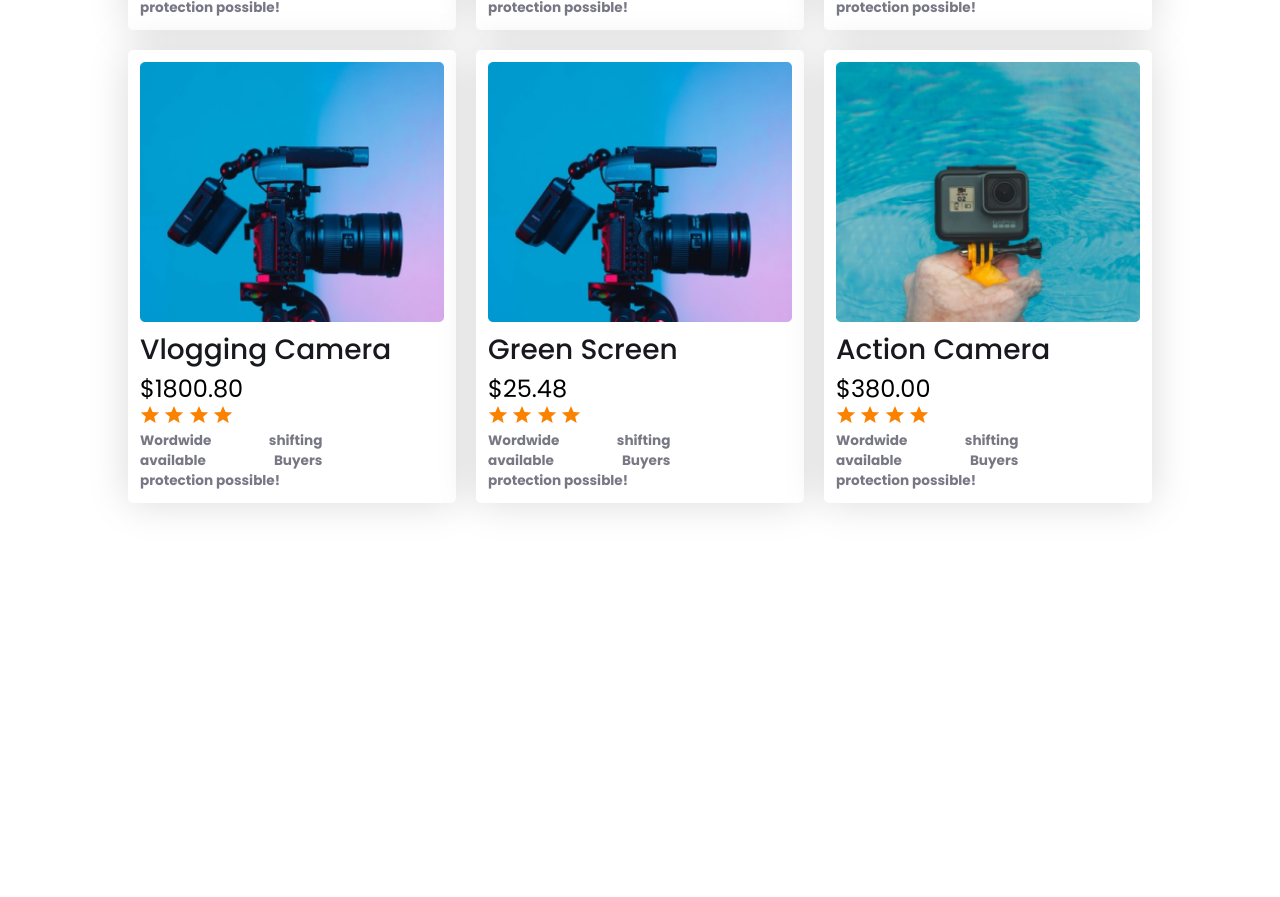
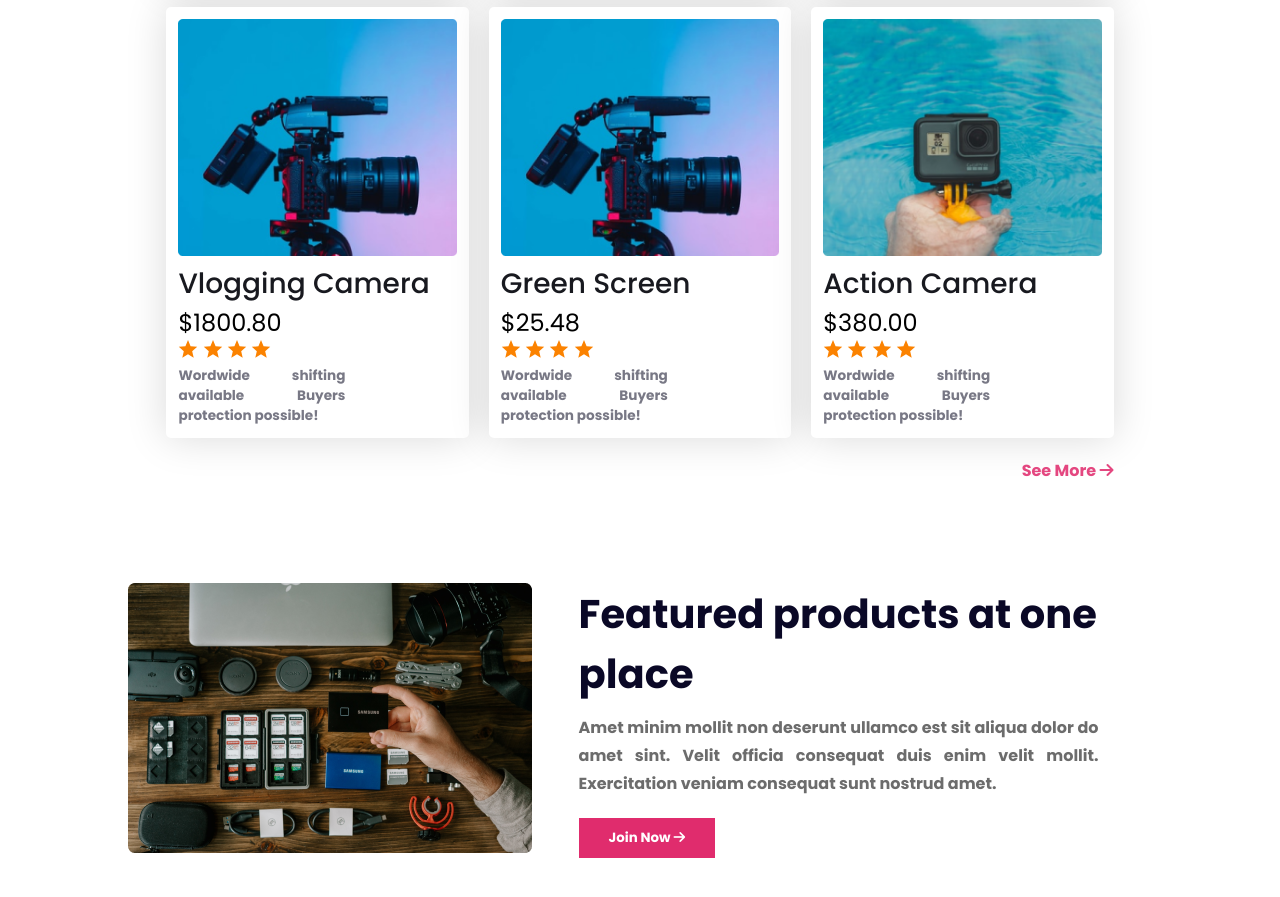
Before and after one commit to md-jihad-khan/Influencer--Gear-ph, a plain HTML site: page index.html in a window 1280 px wide. Shown: the part 1787-2684 px from the top of the page. Before the commit the page ends 2390 px from the top, so only its background shows below. Drawn offline with Linux system fonts and the light colour scheme.

Commit message:
featured section added

```diff
--- a/index.html
+++ b/index.html
@@ -190,6 +190,27 @@
             </p>
           </div>
         </div>
+        <div class="see-more">
+          <a href="">See More <i class="fa-solid fa-arrow-right"> </i></a>
+        </div>
+      </section>
+      <!-- feature section -->
+      <section class="featured">
+        <div class="featured-img">
+          <img src="images/gear.png" alt="" />
+        </div>
+        <div class="featured-content">
+          <h3 class="featured-title">Featured products at one place</h3>
+          <p class="featured-description">
+            Amet minim mollit non deserunt ullamco est sit aliqua dolor do amet
+            sint. Velit officia consequat duis enim velit mollit. Exercitation
+            veniam consequat sunt nostrud amet.
+          </p>
+
+          <button class="featured-btn">
+            Join Now <i class="fa-solid fa-arrow-right"> </i>
+          </button>
+        </div>
       </section>
     </main>
     <!-- footer -->
--- a/style.css
+++ b/style.css
@@ -23,7 +23,7 @@
 
 /* header styles */
 header {
-  width: 86%;
+  width: 85%;
   margin: auto;
 }
 /* nav  styles*/
@@ -100,7 +100,7 @@ nav ul li i {
 
 /* companys style */
 .company-container {
-  max-width: 78%;
+  max-width: 75%;
   margin: 100px auto;
 }
 .company-container hr {
@@ -126,7 +126,7 @@ nav ul li i {
 
 /* popular collection section */
 .popular {
-  max-width: 80%;
+  max-width: 74%;
   margin: 100px auto;
 }
 
@@ -173,6 +173,56 @@ nav ul li i {
   max-width: 60%;
   text-align: justify;
 }
+.see-more {
+  display: flex;
+  justify-content: end;
+  margin: 20px 0px;
+}
+.see-more a {
+  text-decoration: none;
+  color: rgba(224, 44, 109, 0.87);
+  font-weight: 700;
+}
+
+/* featured section style */
+.featured {
+  max-width: 80%;
+  margin: 100px auto;
+  display: flex;
+  justify-content: space-between;
+  align-items: center;
+}
+.featured-img {
+  max-width: 40%;
+}
+.featured-img img {
+  width: 100%;
+}
+
+.featured-content {
+  max-width: 56%;
+}
+.featured-title {
+  color: #0a0826;
+  font-size: 2.5rem;
+  font-weight: 700;
+  margin-bottom: 10px;
+}
+.featured-description {
+  color: #6c6c6c;
+  text-align: justify;
+  max-width: 520px;
+  font-weight: 700;
+  line-height: 28px;
+  margin-bottom: 20px;
+}
+.featured-btn {
+  color: #fff;
+  background: #e02c6d;
+  padding: 10px 30px;
+  border: none;
+  font-weight: 700;
+}
 /* responsive style */
 @media screen and (max-width: 576px) {
   nav .menu-icon {
@@ -186,10 +236,12 @@ nav ul li i {
     display: block;
   }
 
-  .banner {
+  .banner,
+  .featured {
     flex-direction: column-reverse;
     text-align: center;
   }
+
   .banner-content {
     width: 100%;
     margin-top: 20px;
@@ -205,7 +257,9 @@ nav ul li i {
   .company-container hr {
     display: none;
   }
-
+  .companys {
+    justify-content: center;
+  }
   .collection-cards {
     display: grid;
     grid-template-columns: 1fr;
@@ -214,16 +268,27 @@ nav ul li i {
   .popular {
     max-width: 90%;
   }
+  .featured-content {
+    max-width: 100%;
+    margin-bottom: 20px;
+  }
+  .featured-img {
+    max-width: 100%;
+  }
 }
 
 @media screen and (min-width: 576px) and (max-width: 992px) {
-  .banner {
+  .banner,
+  .featured {
     flex-direction: column-reverse;
     text-align: center;
   }
   .banner-content {
     width: 100%;
     margin-top: 20px;
+  }
+  .companys {
+    justify-content: center;
   }
   .company-container img {
     max-width: 100%;
@@ -234,4 +299,11 @@ nav ul li i {
     grid-template-columns: repeat(2, 1fr);
     gap: 20px;
   }
+  .featured-content {
+    max-width: 100%;
+    margin-bottom: 20px;
+  }
+  .featured-img {
+    max-width: 100%;
+  }
 }
```
